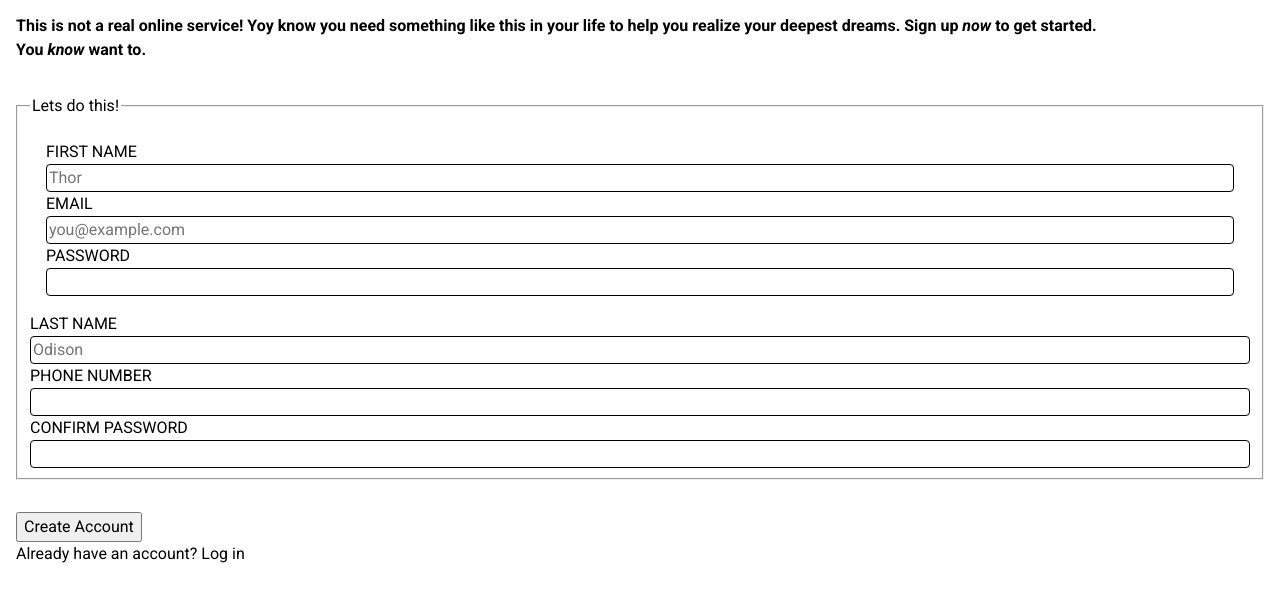
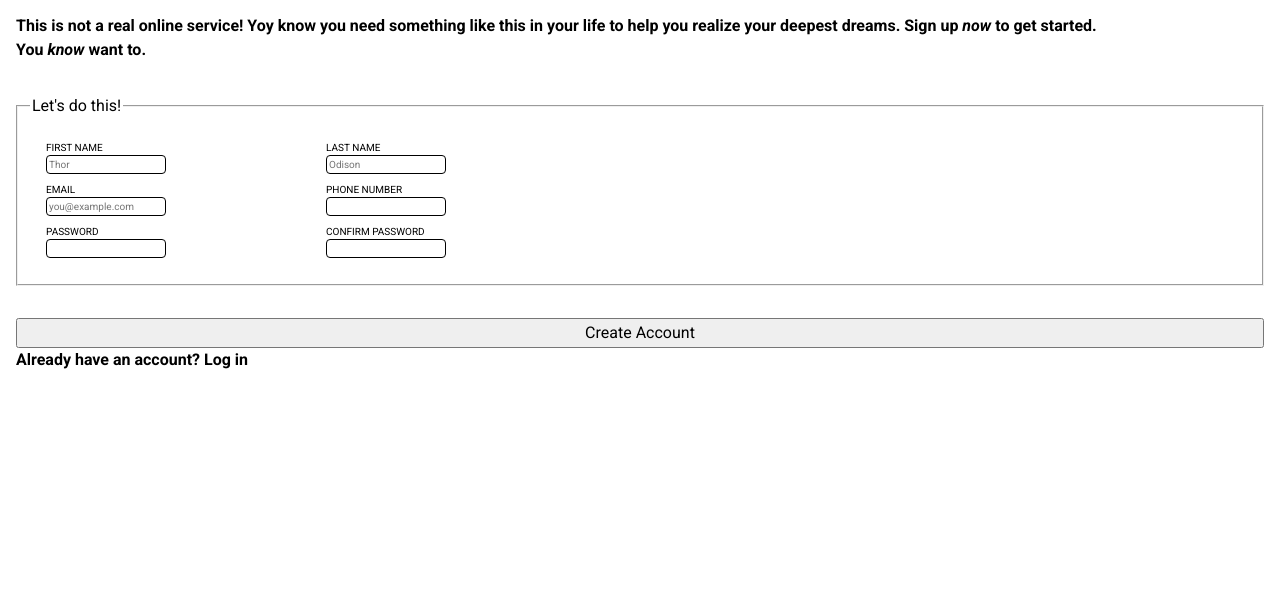
Before and after one commit to Cabbatshu/form, a plain HTML site: page index.html in a window 1280 px wide. Shown: the part 98-700 px from the top of the page. Drawn offline with Linux system fonts and the light colour scheme.

Commit message:
Was being able to organize the input in a desired way

```diff
--- a/index.html
+++ b/index.html
@@ -12,77 +12,87 @@
       href="https://fonts.googleapis.com/css2?family=Nunito:ital,wght@0,200;0,300;0,400;0,500;0,600;0,700;0,800;0,900;0,1000;1,200;1,300;1,400;1,500;1,600;1,700;1,800;1,900;1,1000&family=Roboto:ital,wght@0,100;0,300;0,400;0,500;0,700;0,900;1,100;1,300;1,400;1,500;1,700;1,900&display=swap"
       rel="stylesheet"
     />
-
   </head>
   <body>
-
     <div>
       <h1>Odin</h1>
     </div>
+
+    <!--______________________________________________________________________________________________________  -->
+    <div>
       <div>
         <p>
-        This is not a real online service! Yoy know you need something like this
-        in your life to help you realize your deepest dreams.
-        Sign up <em>now</em> to get started.
+          This is not a real online service! Yoy know you need something like
+          this in your life to help you realize your deepest dreams. Sign up
+          <em>now</em> to get started.
         </p>
 
         <p>You <em>know</em> want to.</p>
       </div>
 
+      <fieldset>
+        <legend>Let's do this!</legend>
 
-    <!-- _____________________________________________________________________________ -->
-    <!--__________________________________FORM________________________________________  -->
-<fieldset>
-        <legend>Lets do this!</legend>
-        <!--  -->
-        <div id="1">
-            <!-- ___________________________________1__________________ -->
-            <div>
+        <!-- ________________________________FORM_____________________________________________ -->
+
         <form action="dummy.txt" method="post">
+          <!-- ___________________________________1______________________________________ -->
+          <div id="left_side">
             <div>
               <label for="first_name">FIRST NAME</label>
-                <input type="text" name="first_name" id="first_name" placeholder="Thor">
+              <input
+                type="text"
+                name="first_name"
+                id="first_name"
+                placeholder="Thor"
+              />
             </div>
-            <!--  -->
+            <div>
+              <label for="user_email">EMAIL</label>
+              <input
+                type="email"
+                name="email"
+                id="user_email"
+                placeholder="you@example.com"
+              />
+            </div>
+            <div>
+              <label for="user_password">PASSWORD</label>
+              <input type="password" name="password" id="user_password" />
+            </div>
+            <!-- ____________________________________1_________________ -->
+          </div>
+          <!-- ___________________________________2_________________________________ -->
+
+          <div id="right_side">
+            <div>
+              <label for="last_name">LAST NAME</label>
+              <input
+                type="text"
+                name="last_name"
+                id="last_name"
+                placeholder="Odison"
+              />
+            </div>
+            <div>
+              <label for="phone">PHONE NUMBER</label>
+              <input type="number" id="phone" name="phone" />
+            </div>
+            <div>
+              <label for="user_password">CONFIRM PASSWORD</label>
+              <input type="password" name="password" id="user_password" />
+            </div>
+            <!-- ___________________________________2______________________________________ -->
+          </div>
+        </form>
+      </fieldset>
+
+      <!--__________________________________FORM________________________________________  -->
 
       <div>
-                <label for="user_email">EMAIL</label>
-                <input type="email" name="email" id="user_email" placeholder="you@example.com">
-            </div>
-            <!--  -->
-            <div>
-                <label for="user_password">PASSWORD</label>
-                <input type="password" name="password" id="user_password">
-            </div>
-        <!--  -->
-        </div>
-
-            <!--________________________2____________________________  -->
-        <div id="2">
-            <div>
-                    <label for="last_name">LAST NAME</label>
-                    <input type="text" name="last_name" id="last_name" placeholder="Odison">
-            </div>
-            <!--  -->
-
-            <div>
-                <label for="phone">PHONE NUMBER</label>
-                <input type="number" id="phone" name="phone">
-
-            </div>
-            <!--  -->
-            <div>
-                <label for="user_password">CONFIRM PASSWORD</label>
-                <input type="password" name="password" id="user_password">
-            </div>
-            <!--  -->
-        </div>
-        </fieldset>
-</div>
-</form>
-
         <button type="submit">Create Account</button>
         <p>Already have an account? Log in</p>
       </div>
+    </div>
   </body>
 </html>
--- a/style.css
+++ b/style.css
@@ -7,12 +7,11 @@
   font-family: "Roboto", sans-serif;
   font-size: 16px;
   padding: 1rem;
-
 }
 
-div{
-    display: flex;
-    flex-direction: column;
+div {
+  display: flex;
+  flex-direction: column;
 }
 h1 {
   font-family: "Norse bold";
@@ -21,14 +20,34 @@ h1 {
 div p {
   font-weight: bold;
 }
+/* _________________________________________________ */
 fieldset {
+  grid-template-columns: repeat(2, 50%);
+  grid-template-rows: repeat(2, 50%);
   margin-top: 2rem;
   margin-bottom: 2rem;
 }
 form {
+  display: flex;
+  gap: 10rem;
   padding: 1rem;
+font-size: 10px;
 }
-input{
-    border: 1px solid black;
-    border-radius: 4px;
+input {
+  border: 1px solid black;
+  border-radius: 4px;
 }
+
+#left_side {
+  justify-content: flex-start;
+  align-items: flex-start;
+  display: inline-flex;
+gap: 0.5rem;
+}
+
+#right_side {
+  justify-content: flex-end;
+  align-items: flex-end;
+  display: inline-flex;
+  gap: 0.5rem;
+}
```
Also changed, not shown: temporary.txt (added). Lines whose indentation alone changed are shown as unchanged.
